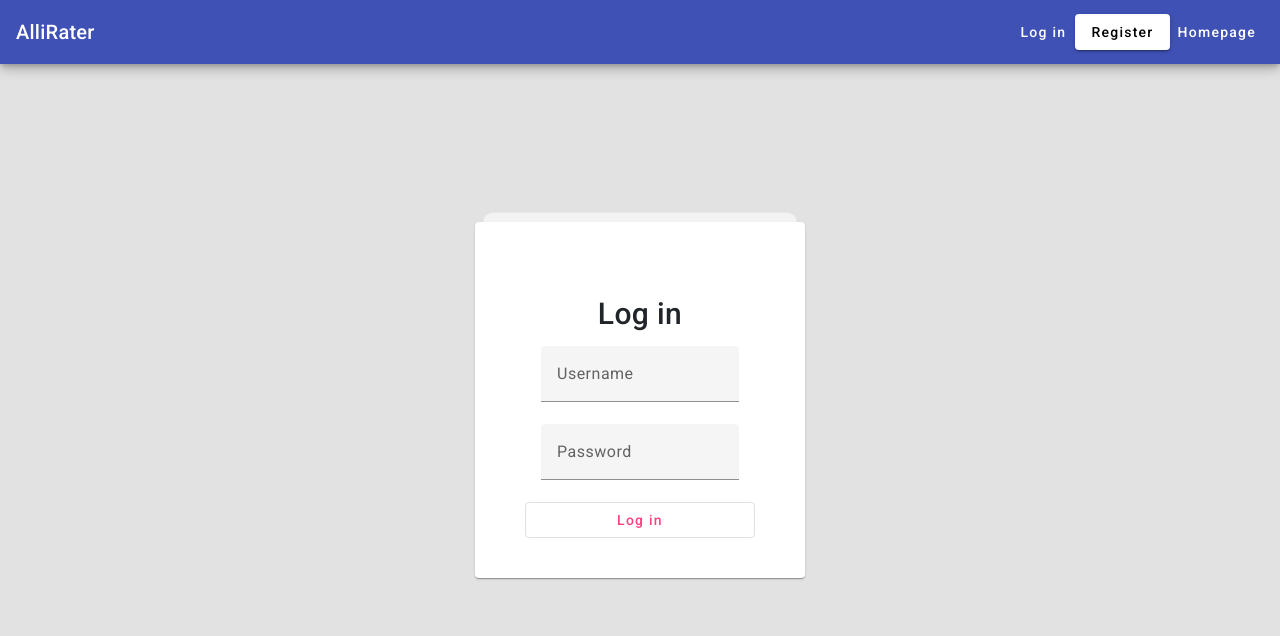
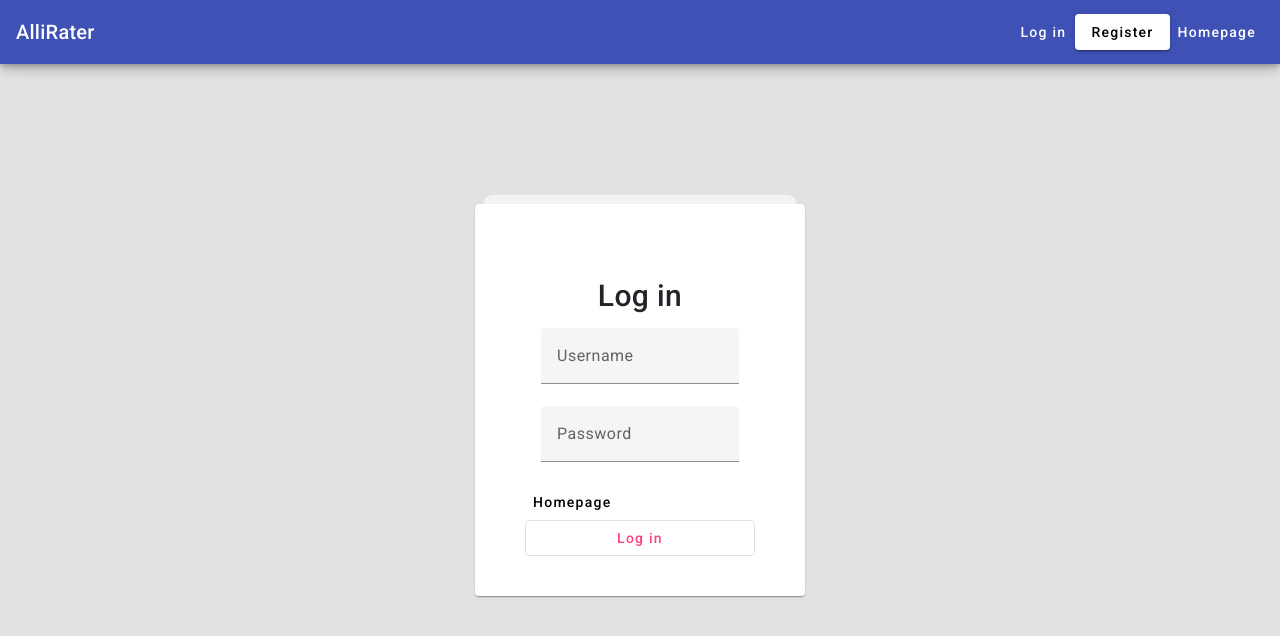
Before and after one commit to nataliekwak/AlliRater, an Angular app in the folder alliRater/: page /login in a window 1280 px wide. Shown: the top 636 px of the page. Built offline with nearby package versions, Linux system fonts and the light colour scheme.

Commit message:
rerouting stuff

```diff
--- a/alliRater/src/app/components/log-in/log-in.component.html
+++ b/alliRater/src/app/components/log-in/log-in.component.html
@@ -12,6 +12,7 @@
             <input matInput placeholder="Password">
           </mat-form-field>
         </mat-card-content>
+        <a mat-button routerLink="homepage" routerLinkActive="active">Homepage</a>
         <button mat-stroked-button color="accent" class="btn-block">Log in</button>
       </form>
     </mat-card>
--- a/alliRater/src/app/components/log-in/log-in.component.ts
+++ b/alliRater/src/app/components/log-in/log-in.component.ts
@@ -1,4 +1,5 @@
 import { Component } from '@angular/core';
+import { Router } from '@angular/router';
 
 @Component({
   selector: 'app-log-in',
@@ -7,4 +8,12 @@ import { Component } from '@angular/core';
 })
 export class LogInComponent {
 
+  constructor(private router: Router){
+
+  }
+
+  onSubmit(){
+    this.router.navigate(['homepage'])
+  }
+
 }
```
